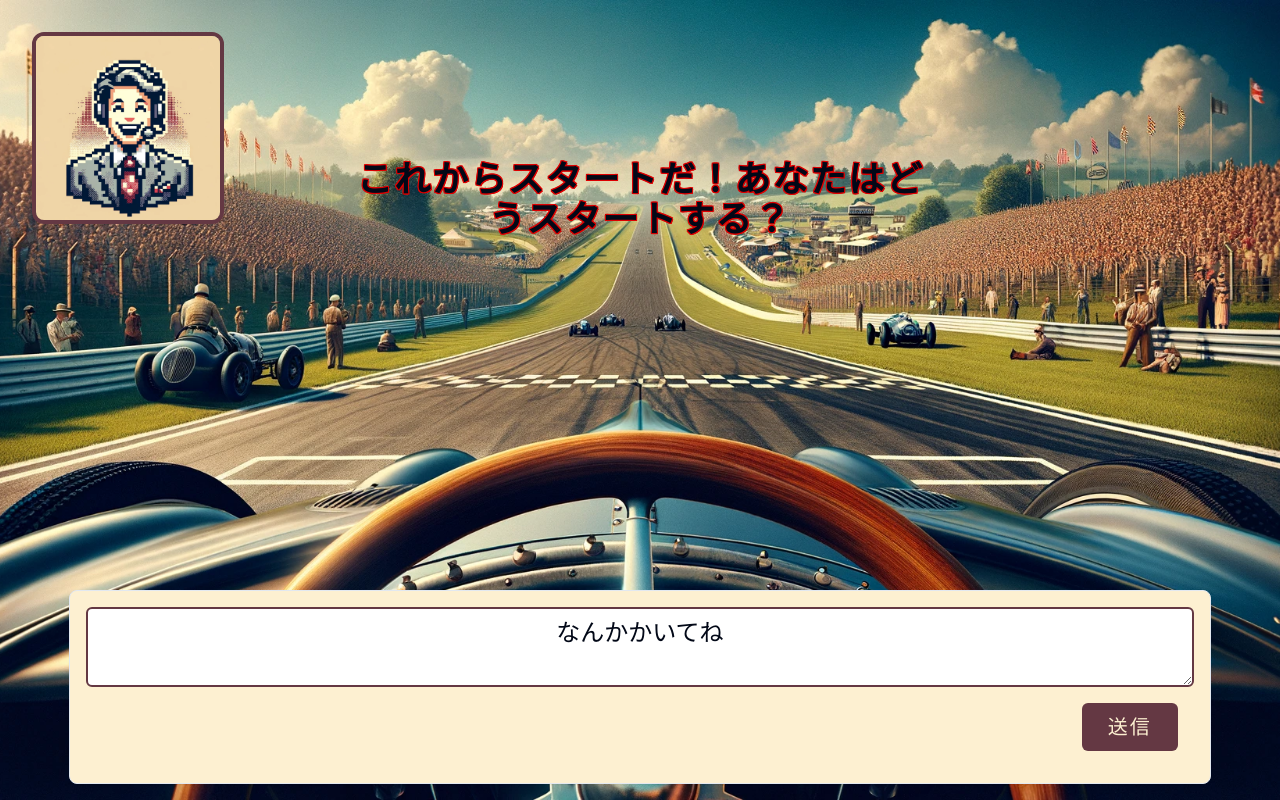
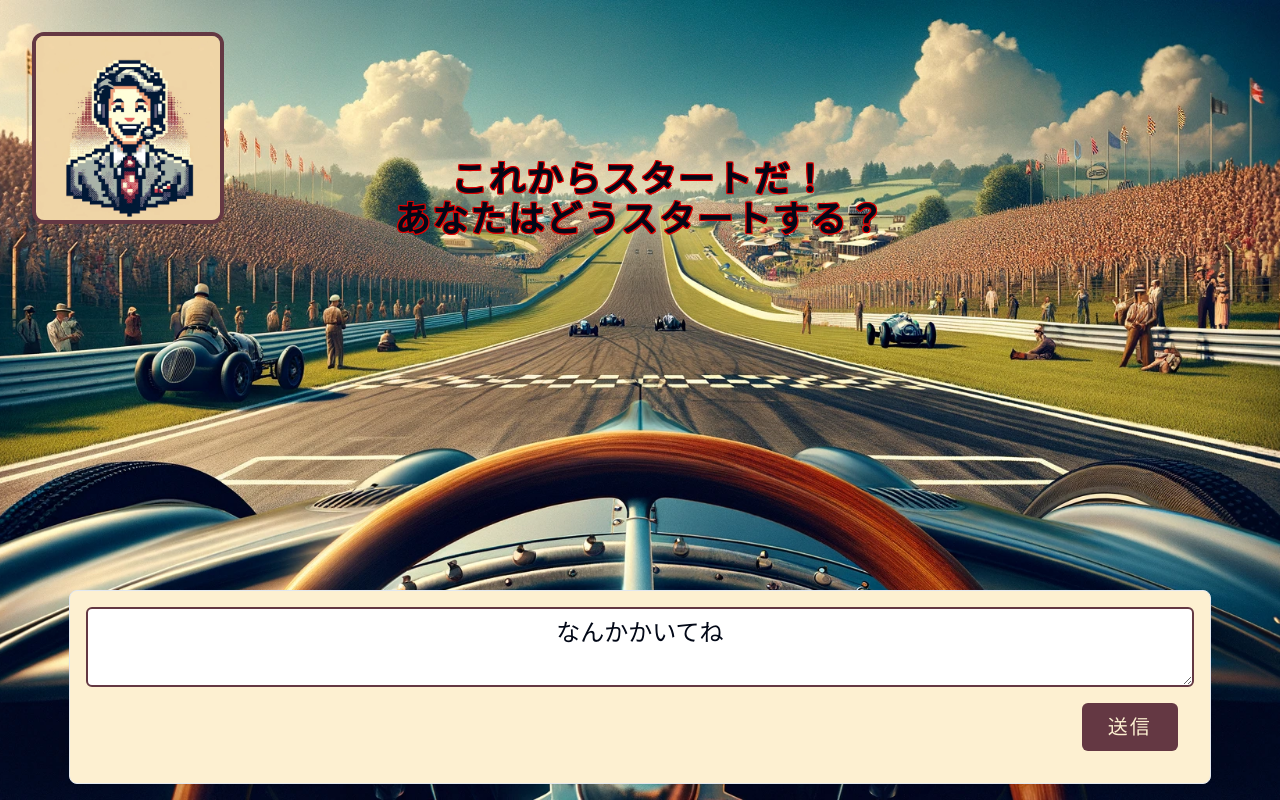
Before and after one commit to nose221834/ChatGP, a Next.js app in the folder view/: page /race in a window 1280 px wide. Built offline with nearby package versions, Linux system fonts and the light colour scheme; a web font is replaced by a local one.

Commit message:
Messageコンポーネントの作成

```diff
--- a/view/src/app/race/Interactive.tsx
+++ b/view/src/app/race/Interactive.tsx
@@ -6,9 +6,9 @@ import { Textarea } from "@/components/ui/textarea";
 import { Button } from "@/components/ui/button";
 import { Card } from "@/components/ui/card";
 import { SubmitProps, InteProps, ResponceProps, ProgProps } from "./type";
-import { messages } from "./messages";
+import { Messages } from "./messages";
 
-export function Interactive({ path, order, scene, submit }: InteProps) {
+export function Interactive({ order, scene, submit }: InteProps) {
   const {
     register,
     handleSubmit,
@@ -20,17 +20,6 @@ export function Interactive({ path, order, scene, submit }: InteProps) {
   });
 
   console.log("scene", scene);
-  const message = messages(scene);
-
-  if (!message) {
-    return (
-      <div className="flex justify-around items-center">
-        <div className="">不正な値が入ってきました。リロードしてください。</div>
-      </div>
-    );
-  }
-
-  console.log(message);
 
   return (
     <div className="flex flex-col items-center justify-between w-screen h-screen overflow-hidden bg-basecolor">
@@ -44,7 +33,7 @@ export function Interactive({ path, order, scene, submit }: InteProps) {
       <div className="flex flex-col justify-around items-center z-10 p-4 w-3/5 h-1/2">
         <div className="flex flex-col justify-around items-center  h-full w-full p-4">
           <div className="  font-extrabold text-4xl tracking-wider text-center w-11/12  p-8">
-            <p className=" text-shadow-edge">{message}</p>
+            <Messages scene={scene} order={order} />
           </div>
         </div>
       </div>
--- a/view/src/app/race/messages.tsx
+++ b/view/src/app/race/messages.tsx
@@ -1,13 +1,48 @@
-export function messages(scene: number) {
+import { useRouter } from "next/navigation";
+import { Button } from "@/components/ui/button";
+
+type Props = {
+  scene: number;
+  order: number;
+};
+
+export function Messages({ scene, order }: Props) {
+  const router = useRouter();
+
+  function handleClick() {
+    router.push("/");
+  }
+
   if (scene === 0) {
-    return "これからスタートだ！あなたはどうスタートする？";
+    return (
+      <div className=" text-shadow-edge flex flex-col flex-nowrap items-center justify-around">
+        <p>これからスタートだ！</p>
+        <p>あなたはどうスタートする？</p>
+      </div>
+    );
   } else if (scene === 1) {
-    return "レース中盤だ！カーブが目の前にある！あなたはどうする？";
+    return (
+      <div className=" text-shadow-edge flex flex-col flex-nowrap items-center justify-around">
+        <p>現在{order}位！レース中盤だ！</p>
+        <p>カーブが目の前にある！</p>
+        <p>あなたはどうする？</p>
+      </div>
+    );
   } else if (scene === 2) {
-    return "レース終盤だ！最後の直線だ！あなたはどうする？";
+    return (
+      <div className=" text-shadow-edge flex flex-col flex-nowrap items-center justify-around">
+        <p>現在{order}位！レース終盤だ！</p>
+        <p>最後の直線だ！</p>
+        <p>あなたはどうする？</p>
+      </div>
+    );
   } else {
-    return undefined;
+    return (
+      <div className=" text-shadow-edge flex flex-col flex-nowrap items-center justify-around">
+        <p>予期しないエラーが発生しています。</p>
+        <p>下のボタンからスタートに戻ってください</p>
+        <Button onClick={handleClick}>こちらからリロードしてください。</Button>
+      </div>
+    );
   }
 }
-
-// TODO 順位を受け取って、コンポーネントとして返すようにする
--- a/view/src/app/race/page.tsx
+++ b/view/src/app/race/page.tsx
@@ -26,13 +26,10 @@ export default function Home() {
     setResponce(false);
   }
 
-  // console.log(scene);
-  // console.log(responce);
-
   if (!responce) {
     return (
       <main>
-        <Interactive path="aaa" order={1} scene={scene} submit={onSubmit} />
+        <Interactive order={1} scene={scene} submit={onSubmit} />
       </main>
     );
   } else
--- a/view/src/app/race/type.ts
+++ b/view/src/app/race/type.ts
@@ -1,12 +1,10 @@
 import { SubmitHandler } from "react-hook-form";
-
 
 export type SubmitProps = {
   text: string;
 };
 
 export type InteProps = {
-  path: string;
   order: number;
   scene: number;
   submit: SubmitHandler<SubmitProps>;
```
